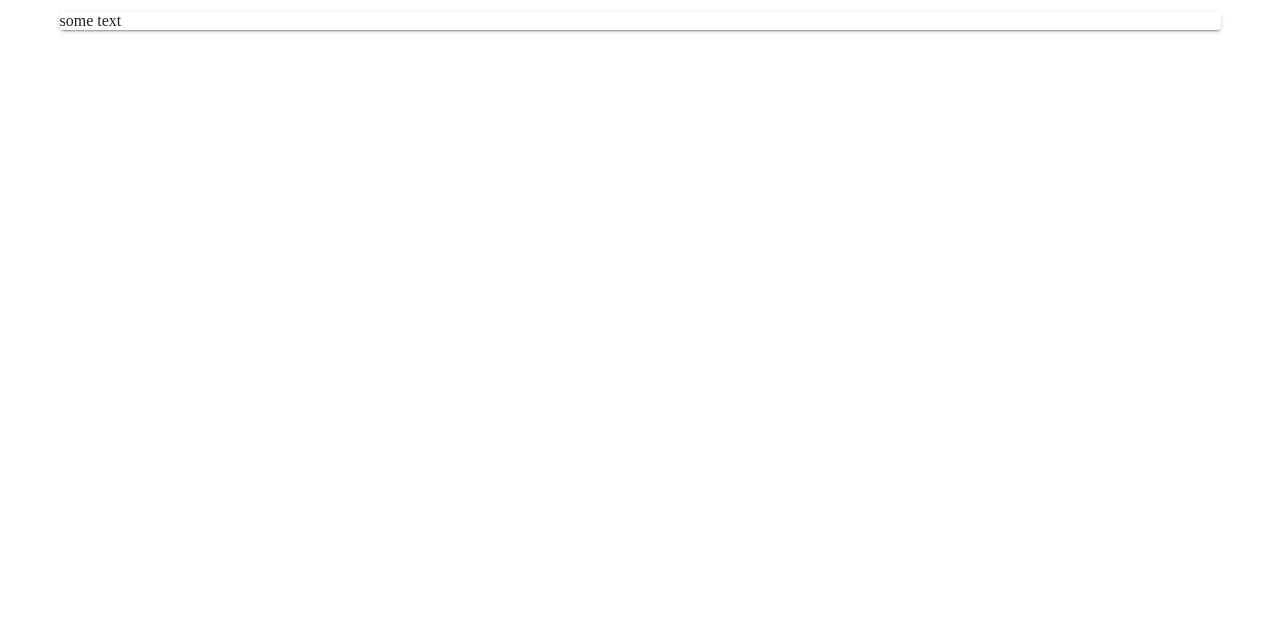
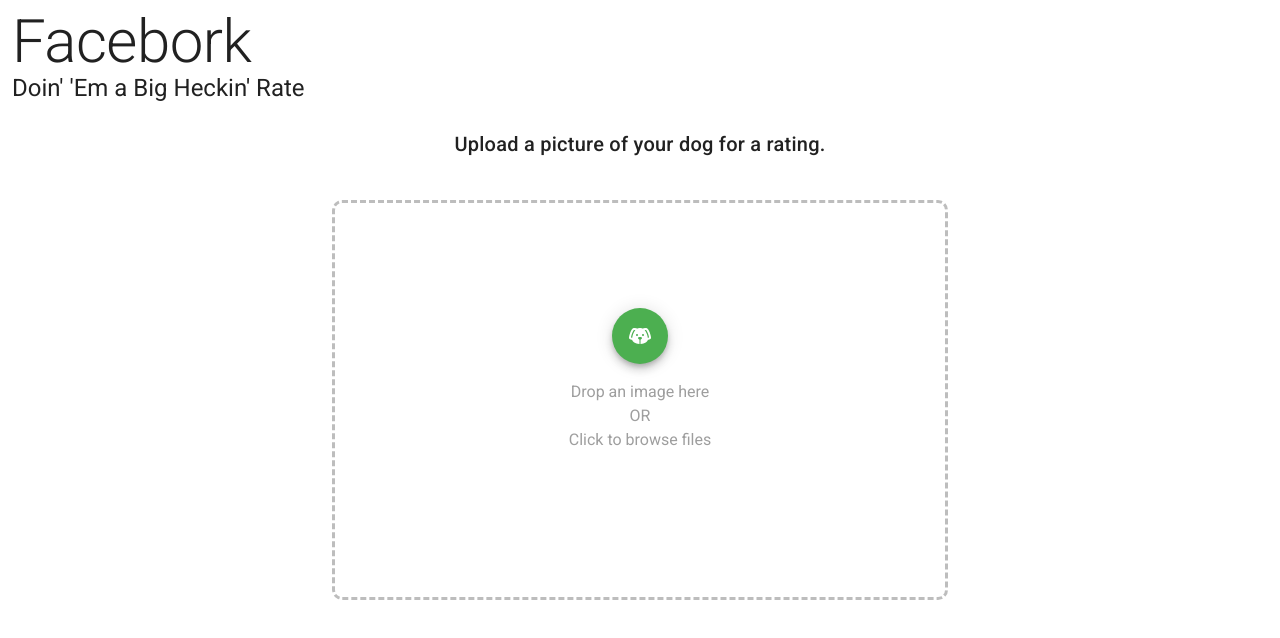
Before and after one commit to kleinemmac/facebork, a Vue app: page / in a window 1280 px wide. Shown: the top 638 px of the page. Built offline with nearby package versions, Linux system fonts and the light colour scheme.

Commit message:
home page scaffolding and file upload

```diff
--- a/package.json
+++ b/package.json
@@ -29,6 +29,8 @@
     "eslint-plugin-vue": "^6.1.2",
     "sass": "^1.25.0",
     "sass-loader": "^8.0.2",
-    "vue-template-compiler": "^2.6.11"
+    "vue-cli-plugin-vuetify": "~2.0.5",
+    "vue-template-compiler": "^2.6.11",
+    "vuetify-loader": "^1.3.0"
   }
 }
--- a/public/index.html
+++ b/public/index.html
@@ -6,6 +6,8 @@
     <meta name="viewport" content="width=device-width,initial-scale=1.0">
     <link rel="icon" href="<%= BASE_URL %>favicon.ico">
     <title><%= htmlWebpackPlugin.options.title %></title>
+    <link rel="stylesheet" href="https://fonts.googleapis.com/css?family=Roboto:100,300,400,500,700,900">
+    <link rel="stylesheet" href="https://cdn.jsdelivr.net/npm/@mdi/font@latest/css/materialdesignicons.min.css">
   </head>
   <body>
     <noscript>
--- a/src/App.vue
+++ b/src/App.vue
@@ -1,17 +1,31 @@
 <template>
-  <div id="app">
-    <v-container>
+  <v-app id="facebork">
+    <v-container fluid>
       <v-row>
-        <v-col>
-          <v-card>
-            some text
-          </v-card>
+        <v-col cols="12">
+          <h1 class="display-3">Facebork</h1>
+          <h2 class="headline">Doin' 'Em a Big Heckin' Rate</h2>
         </v-col>
       </v-row>
     </v-container>
-  </div>
+    <v-content>
+      <upload></upload>
+    </v-content>
+  </v-app>
 </template>
 
+<script>
+import Upload from './components/Upload.vue';
+
+export default {
+  components: {
+    Upload,
+  },
+};
+</script>
+
 <style lang="scss">
-
+  .max-height {
+    height: 100%;
+  }
 </style>
--- a/src/components/HelloWorld.vue
+++ /dev/null
@@ -1,61 +0,0 @@
-<template>
-  <div class="hello">
-    <h1>{{ msg }}</h1>
-    <p>
-      For a guide and recipes on how to configure / customize this project,<br>
-      check out the
-      <a href="https://cli.vuejs.org" target="_blank" rel="noopener">vue-cli documentation</a>.
-    </p>
-    <h3>Installed CLI Plugins</h3>
-    <ul>
-      <li><a href="https://github.com/vuejs/vue-cli/tree/dev/packages/%40vue/cli-plugin-babel" target="_blank" rel="noopener">babel</a></li>
-      <li><a href="https://github.com/vuejs/vue-cli/tree/dev/packages/%40vue/cli-plugin-pwa" target="_blank" rel="noopener">pwa</a></li>
-      <li><a href="https://github.com/vuejs/vue-cli/tree/dev/packages/%40vue/cli-plugin-router" target="_blank" rel="noopener">router</a></li>
-      <li><a href="https://github.com/vuejs/vue-cli/tree/dev/packages/%40vue/cli-plugin-vuex" target="_blank" rel="noopener">vuex</a></li>
-      <li><a href="https://github.com/vuejs/vue-cli/tree/dev/packages/%40vue/cli-plugin-eslint" target="_blank" rel="noopener">eslint</a></li>
-    </ul>
-    <h3>Essential Links</h3>
-    <ul>
-      <li><a href="https://vuejs.org" target="_blank" rel="noopener">Core Docs</a></li>
-      <li><a href="https://forum.vuejs.org" target="_blank" rel="noopener">Forum</a></li>
-      <li><a href="https://chat.vuejs.org" target="_blank" rel="noopener">Community Chat</a></li>
-      <li><a href="https://twitter.com/vuejs" target="_blank" rel="noopener">Twitter</a></li>
-      <li><a href="https://news.vuejs.org" target="_blank" rel="noopener">News</a></li>
-    </ul>
-    <h3>Ecosystem</h3>
-    <ul>
-      <li><a href="https://router.vuejs.org" target="_blank" rel="noopener">vue-router</a></li>
-      <li><a href="https://vuex.vuejs.org" target="_blank" rel="noopener">vuex</a></li>
-      <li><a href="https://github.com/vuejs/vue-devtools#vue-devtools" target="_blank" rel="noopener">vue-devtools</a></li>
-      <li><a href="https://vue-loader.vuejs.org" target="_blank" rel="noopener">vue-loader</a></li>
-      <li><a href="https://github.com/vuejs/awesome-vue" target="_blank" rel="noopener">awesome-vue</a></li>
-    </ul>
-  </div>
-</template>
-
-<script>
-export default {
-  name: 'HelloWorld',
-  props: {
-    msg: String,
-  },
-};
-</script>
-
-<!-- Add "scoped" attribute to limit CSS to this component only -->
-<style scoped lang="scss">
-h3 {
-  margin: 40px 0 0;
-}
-ul {
-  list-style-type: none;
-  padding: 0;
-}
-li {
-  display: inline-block;
-  margin: 0 10px;
-}
-a {
-  color: #42b983;
-}
-</style>
--- /dev/null
+++ b/src/components/Upload.vue
@@ -0,0 +1,67 @@
+<template>
+  <v-container fluid>
+    <v-row>
+      <v-col>
+        <p class="title text-center">Upload a picture of your dog for a rating.</p>
+      </v-col>
+    </v-row>
+    <v-row justify="center">
+      <v-col class="text-center" cols="12" lg="6">
+        <input id="file-upload" type="file" hidden @change="selectFile">
+        <div v-cloak @drop.prevent="dropFile" @dragover.prevent>
+          <div id="drop-area">
+            <v-row align="center" class="max-height">
+              <v-col>
+                <v-btn fab color="green" @click="chooseFile">
+                  <v-icon color="white">mdi-dog</v-icon>
+                </v-btn>
+                <p class="pt-4">
+                  Drop an image here
+                  <br>OR
+                  <br>Click to browse files
+                </p>
+              </v-col>
+            </v-row>
+          </div>
+        </div>
+      </v-col>
+    </v-row>
+  </v-container>
+</template>
+
+<script>
+export default {
+  data() {
+    return {
+      file: null,
+    };
+  },
+  methods: {
+    dropFile(e) {
+      const droppedFile = e.dataTransfer.files[0];
+      if (!droppedFile) return;
+      this.file = droppedFile;
+    },
+    selectFile(e) {
+      const selectedFile = e.target.files[0];
+      if (!selectedFile) return;
+      this.file = selectedFile;
+    },
+    chooseFile() {
+      document.getElementById('file-upload').click();
+    }
+  }
+}
+</script>
+
+<style lang="scss" scoped>
+#drop-area {
+  width: 100%;
+  height: 50vh;
+  border: 3px dashed #bdbdbd;
+  border-radius: 10px;
+  p {
+    color: #9e9e9e;
+  }
+}
+</style>
--- a/src/main.js
+++ b/src/main.js
@@ -1,17 +1,15 @@
 import Vue from 'vue';
-import Vuetify from 'vuetify';
-import 'vuetify/dist/vuetify.min.css';
 import App from './App.vue';
 import './registerServiceWorker';
 import router from './router';
 import store from './store';
+import vuetify from './plugins/vuetify';
 
 Vue.config.productionTip = false;
-
-Vue.use(Vuetify);
 
 new Vue({
   router,
   store,
+  vuetify,
   render: (h) => h(App),
 }).$mount('#app');
--- a/src/router/index.js
+++ b/src/router/index.js
@@ -1,23 +1,14 @@
 import Vue from 'vue';
 import VueRouter from 'vue-router';
-import Home from '../views/Home.vue';
 
 Vue.use(VueRouter);
 
 const routes = [
-  {
-    path: '/',
-    name: 'Home',
-    component: Home,
-  },
-  {
-    path: '/about',
-    name: 'About',
-    // route level code-splitting
-    // this generates a separate chunk (about.[hash].js) for this route
-    // which is lazy-loaded when the route is visited.
-    component: () => import(/* webpackChunkName: "about" */ '../views/About.vue'),
-  },
+  // {
+  //   path: '/',
+  //   name: 'Home',
+  //   component: Home,
+  // }
 ];
 
 const router = new VueRouter({
--- a/src/views/About.vue
+++ /dev/null
@@ -1,5 +0,0 @@
-<template>
-  <div class="about">
-    <h1>This is an about page</h1>
-  </div>
-</template>
--- a/src/views/Home.vue
+++ /dev/null
@@ -1,18 +0,0 @@
-<template>
-  <div class="home">
-    <img alt="Vue logo" src="../assets/logo.png">
-    <HelloWorld msg="Welcome to Your Vue.js App"/>
-  </div>
-</template>
-
-<script>
-// @ is an alias to /src
-import HelloWorld from '@/components/HelloWorld.vue';
-
-export default {
-  name: 'Home',
-  components: {
-    HelloWorld,
-  },
-};
-</script>
```
Also changed, not shown: .eslintrc.js, 1 other file (tests, documents, lock files or other folders).
